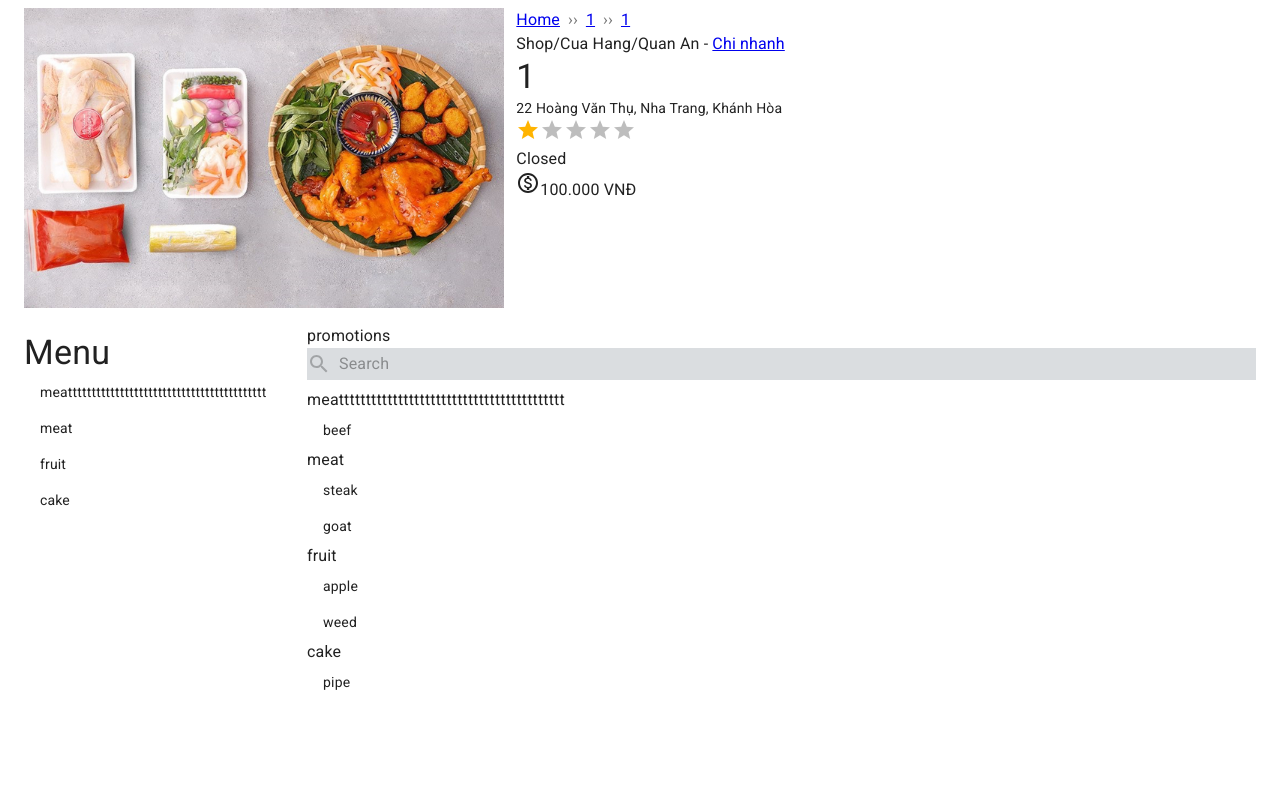
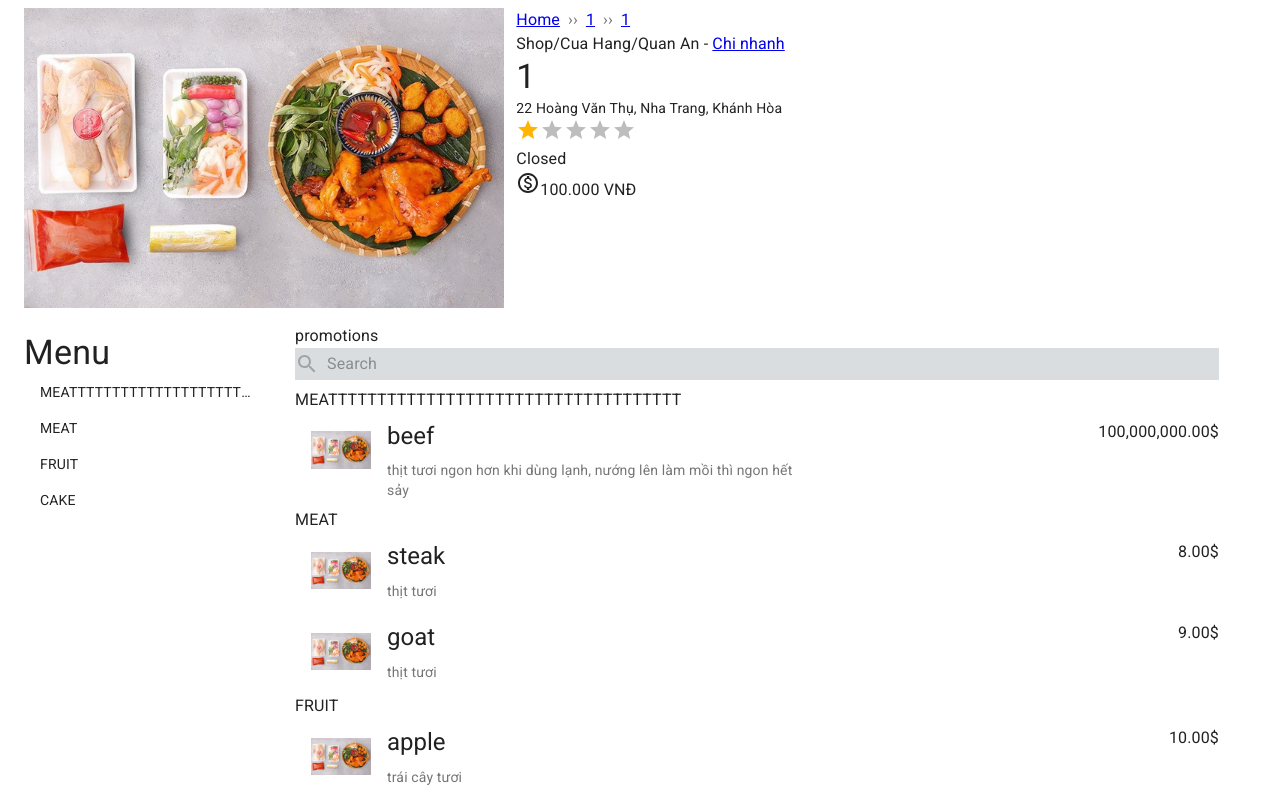
Before and after one commit to quocnguyencoder/EMenu, a Next.js app: page /1/1 in a window 1280 px wide. Shown: the top 800 px of the page. Built offline with nearby package versions, Linux system fonts and the light colour scheme.

Commit message:
menu item

```diff
--- /dev/null
+++ b/components/DetailPage/Item.tsx
@@ -0,0 +1,41 @@
+import React from "react";
+import { Typography, Box } from "@material-ui/core";
+import Image from "next/image";
+
+interface Props {
+  name: string;
+  description: string;
+  price: number;
+}
+export default function Item({ name, description, price }: Props) {
+  return (
+    <Box display="flex">
+      <Box maxWidth={60} mr={2}>
+        <Image
+          src="../chicken.jpg"
+          alt="food"
+          width={60}
+          height={60}
+          objectFit="scale-down"
+        />
+      </Box>
+      <Box maxWidth="80%" mr={2}>
+        <Typography gutterBottom variant="h5" component="h2">
+          {name}
+        </Typography>
+        <Typography variant="body2" color="textSecondary">
+          {description}
+        </Typography>
+      </Box>
+      <Box position="absolute" right={0}>
+        <Typography>
+          {price
+            .toFixed(2)
+            .toString()
+            .replace(/\B(?=(\d{3})+(?!\d))/g, ",")}
+          $
+        </Typography>
+      </Box>
+    </Box>
+  );
+}
--- /dev/null
+++ b/components/DetailPage/index.tsx
@@ -0,0 +1,5 @@
+import Info from "./Info";
+import SearchBar from "./SearchBar";
+import Item from "./Item";
+
+export { Info, SearchBar, Item };
--- a/pages/[city]/[place].tsx
+++ b/pages/[city]/[place].tsx
@@ -1,7 +1,6 @@
 import { Box, Typography, Container, List, ListItem } from "@material-ui/core";
-import SearchBar from "../../components/DetailPage/SearchBar";
 import Image from "next/image";
-import Info from "../../components/DetailPage/Info";
+import { Info, SearchBar, Item } from "../../components/DetailPage";
 import { Fragment } from "react";
 
 export default function Place() {
@@ -14,7 +13,7 @@ export default function Place() {
         <Info />
       </Box>
       <Box display="flex" mt={2} style={{ gap: "2%" }}>
-        <List component="nav">
+        <List component="nav" style={{ maxWidth: "20%" }}>
           <Typography variant="h4">Menu</Typography>
           {categories.map((category) => (
             <ListItem
@@ -22,23 +21,47 @@ export default function Place() {
               button
               onClick={() => handleOnClick(category)}
             >
-              {category}
+              <Typography
+                variant="body2"
+                style={{
+                  whiteSpace: "nowrap",
+                  overflow: "hidden",
+                  textOverflow: "ellipsis",
+                  textTransform: "uppercase",
+                }}
+              >
+                {category}
+              </Typography>
             </ListItem>
           ))}
         </List>
-        <Box flex="1">
+        <Box flex="1" maxWidth="75%">
           <Typography>promotions</Typography>
           <SearchBar />
           <List>
             {categories.map((category) => {
               return (
                 <Fragment key={`menu ${category}`}>
-                  <Typography id={`${category}`}>{category}</Typography>
+                  <Typography
+                    id={`${category}`}
+                    style={{
+                      whiteSpace: "nowrap",
+                      overflow: "hidden",
+                      textOverflow: "ellipsis",
+                      textTransform: "uppercase",
+                    }}
+                  >
+                    {category}
+                  </Typography>
                   {menu
                     .filter((m) => m.category === category)
                     .map((item) => (
                       <ListItem key={item.name} button>
-                        {item.name}
+                        <Item
+                          name={item.name}
+                          description={item.description}
+                          price={item.price}
+                        />
                       </ListItem>
                     ))}
                 </Fragment>
@@ -53,13 +76,25 @@ export default function Place() {
 
 const menu = [
   {
-    category: "meatttttttttttttttttttttttttttttttttttttttttt",
+    category: "meatttttttttttttttttttttttttttttttttttt",
     name: "beef",
-    price: "7$",
+    description:
+      "thịt tươi ngon hơn khi dùng lạnh, nướng lên làm mồi thì ngon hết sảy",
+    price: 100000000,
   },
-  { category: "meat", name: "steak", price: "8$" },
-  { category: "meat", name: "goat", price: "9$" },
-  { category: "fruit", name: "apple", price: "10$" },
-  { category: "fruit", name: "weed", price: "11$" },
-  { category: "cake", name: "pipe", price: "12$" },
+  { category: "meat", name: "steak", description: "thịt tươi", price: 8 },
+  { category: "meat", name: "goat", description: "thịt tươi", price: 9 },
+  {
+    category: "fruit",
+    name: "apple",
+    description: "trái cây tươi",
+    price: 10,
+  },
+  {
+    category: "fruit",
+    name: "weed",
+    description: "mới hái còn thơm",
+    price: 11,
+  },
+  { category: "cake", name: "pipe", description: "bánh ngon", price: 12 },
 ];
```
